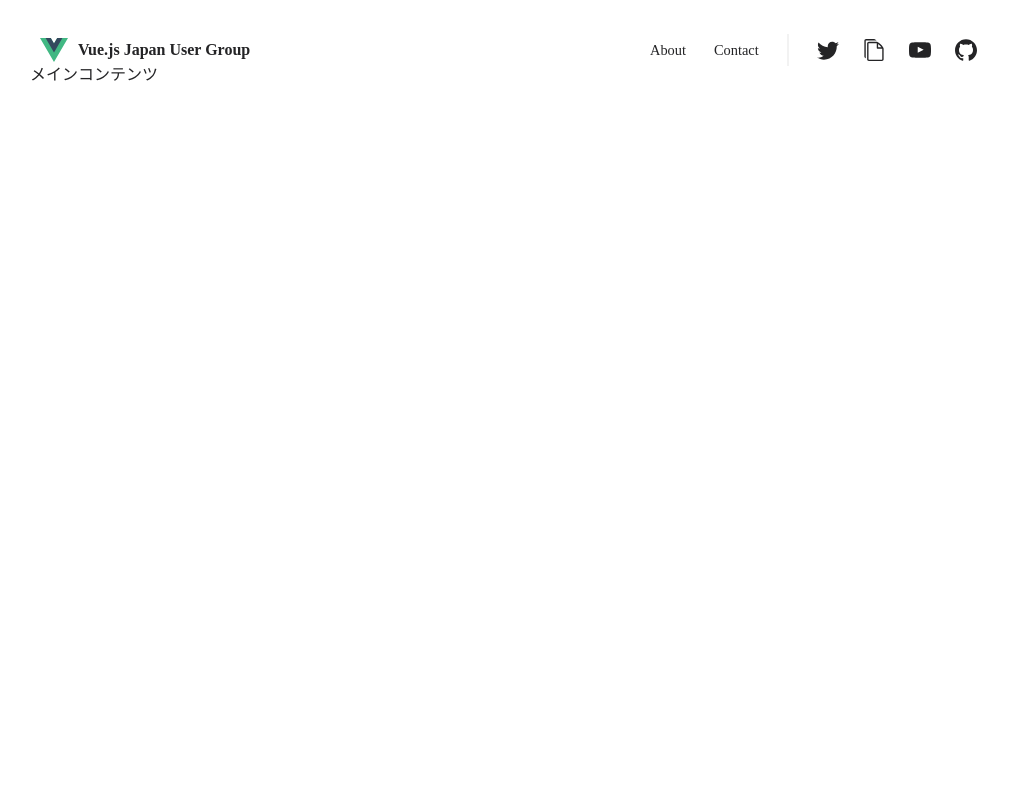
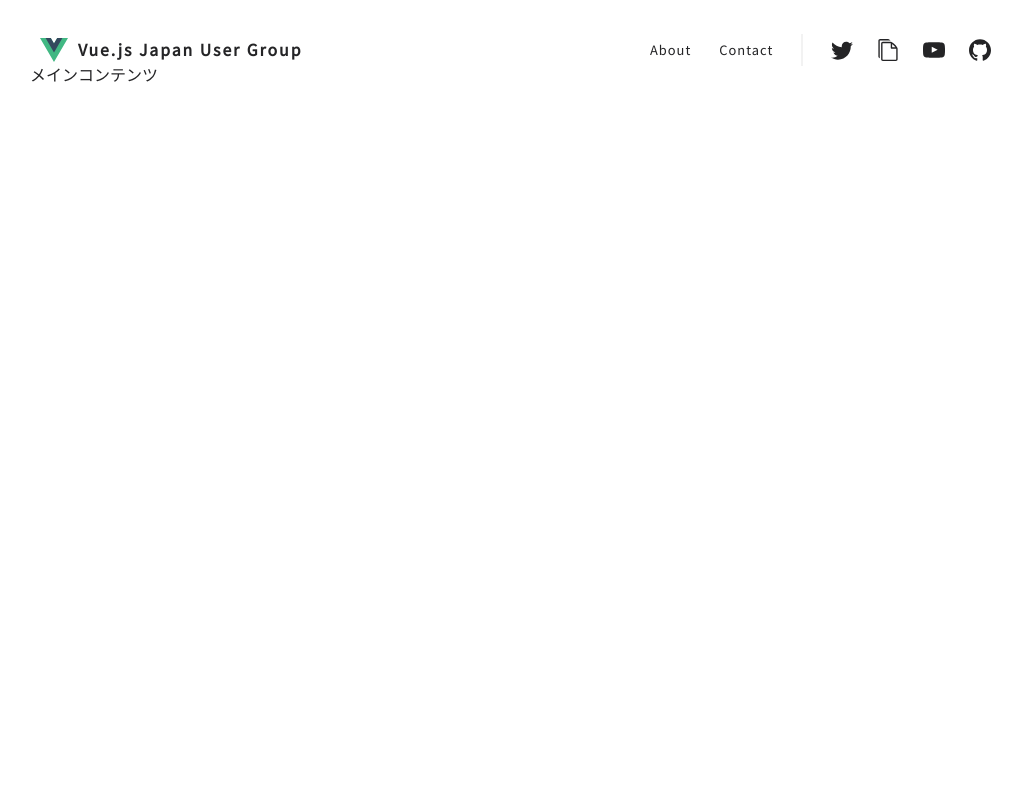
Before and after one commit to kkyouhei/vuejs-jp-site-coding, a website built with webpack: page src/index.html in a window 1280 px wide. Shown: the top 800 px of the page, without its empty margins (120-1142 px from the left). Built offline with nearby package versions, Linux system fonts and the light colour scheme.

Commit message:
feat: webfontの追加

```diff
--- a/src/_base.sass
+++ b/src/_base.sass
@@ -1,4 +1,7 @@
 @import "variables"
+
+body
+  font-family: 'Source Sans Pro', 'Noto Sans JP', sans-serif
 
 body, a, p, div, span
   color: $main-color
@@ -7,4 +10,5 @@ a
   text-decoration: none
 
 h1
-  font-size: 1.0em
+  font-size: 1.1em
+  letter-spacing: 2px
--- a/src/_header.sass
+++ b/src/_header.sass
@@ -22,6 +22,7 @@
       justify-content: start
       width: 370px
       font-size: 0.9em
+      letter-spacing: 1px
     &--menu-about
       @extend %header__item--menu-margin
     &--menu-contact
--- a/src/index.html
+++ b/src/index.html
@@ -3,6 +3,8 @@
 <head>
   <meta charset="utf-8"/>
   <title>vuejs jp</title>
+  <link href="https://fonts.googleapis.com/css?family=Source+Sans+Pro&display=swap" rel="stylesheet">
+  <link href="https://fonts.googleapis.com/css?family=Noto+Sans+JP&display=swap" rel="stylesheet">
   <link rel="stylesheet" href="../dist/style/main.css">
 </head>
 <body>
```
